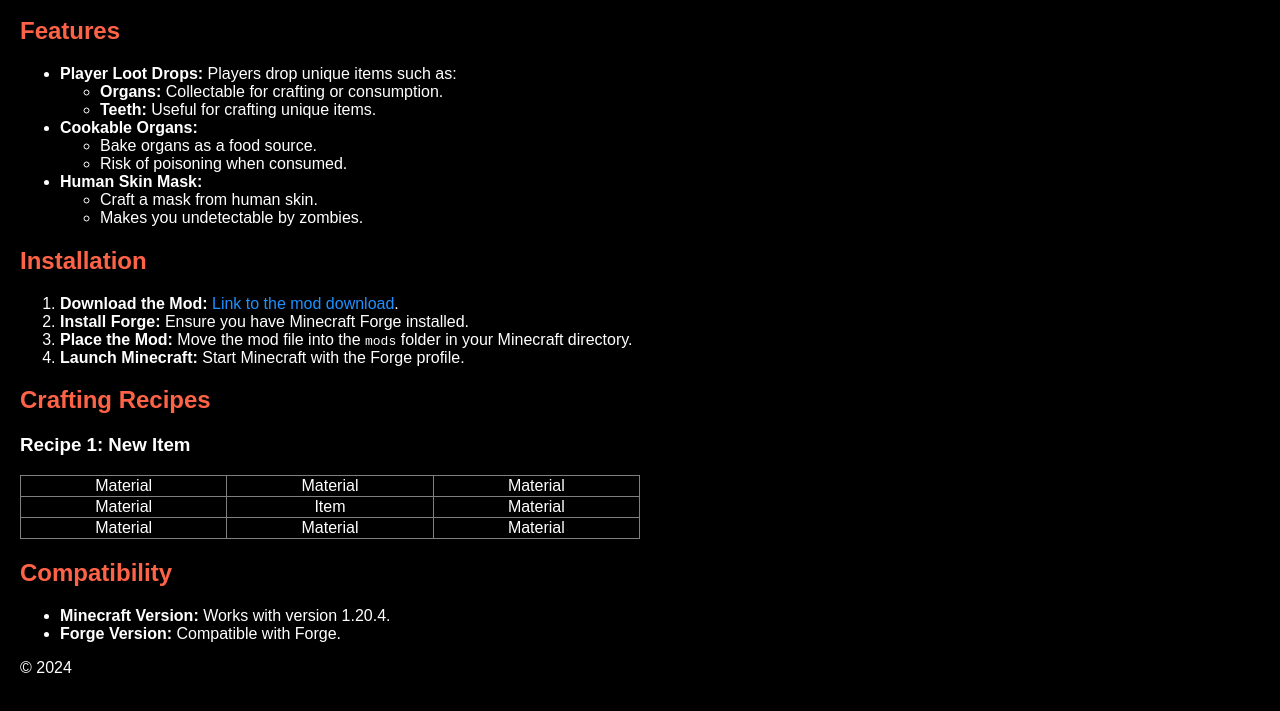
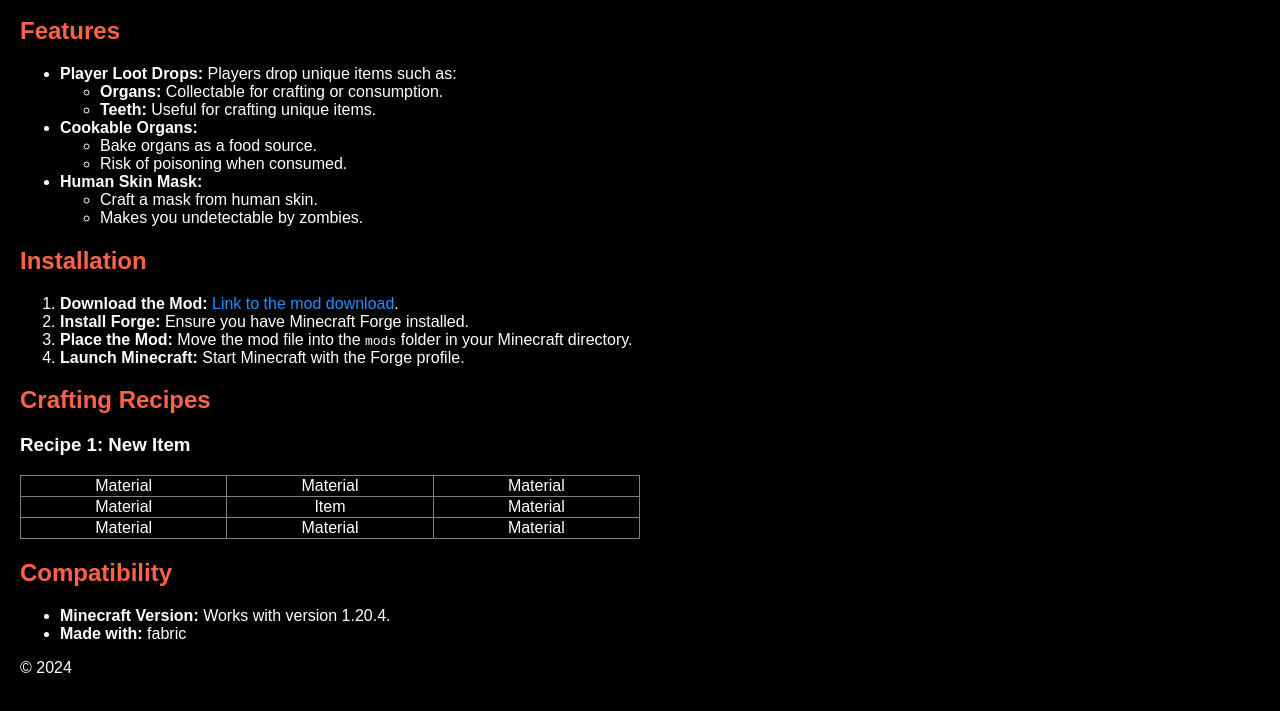
Before and after one commit to nerchii/HumanMeatWebsite, a plain HTML site: page docs/index.html in a window 1280 px wide. Shown: the part 139-850 px from the top of the page. Drawn offline with Linux system fonts and the light colour scheme.

Commit message:
Update index.html

```diff
--- a/docs/index.html
+++ b/docs/index.html
@@ -86,7 +86,7 @@
         <h2>Compatibility</h2>
         <ul>
             <li><strong>Minecraft Version:</strong> Works with version 1.20.4.</li>
-            <li><strong>Forge Version:</strong> Compatible with Forge.</li>
+            <li><strong>Made with:</strong> fabric</li>
         </ul>
     </section>
     <footer>
```
